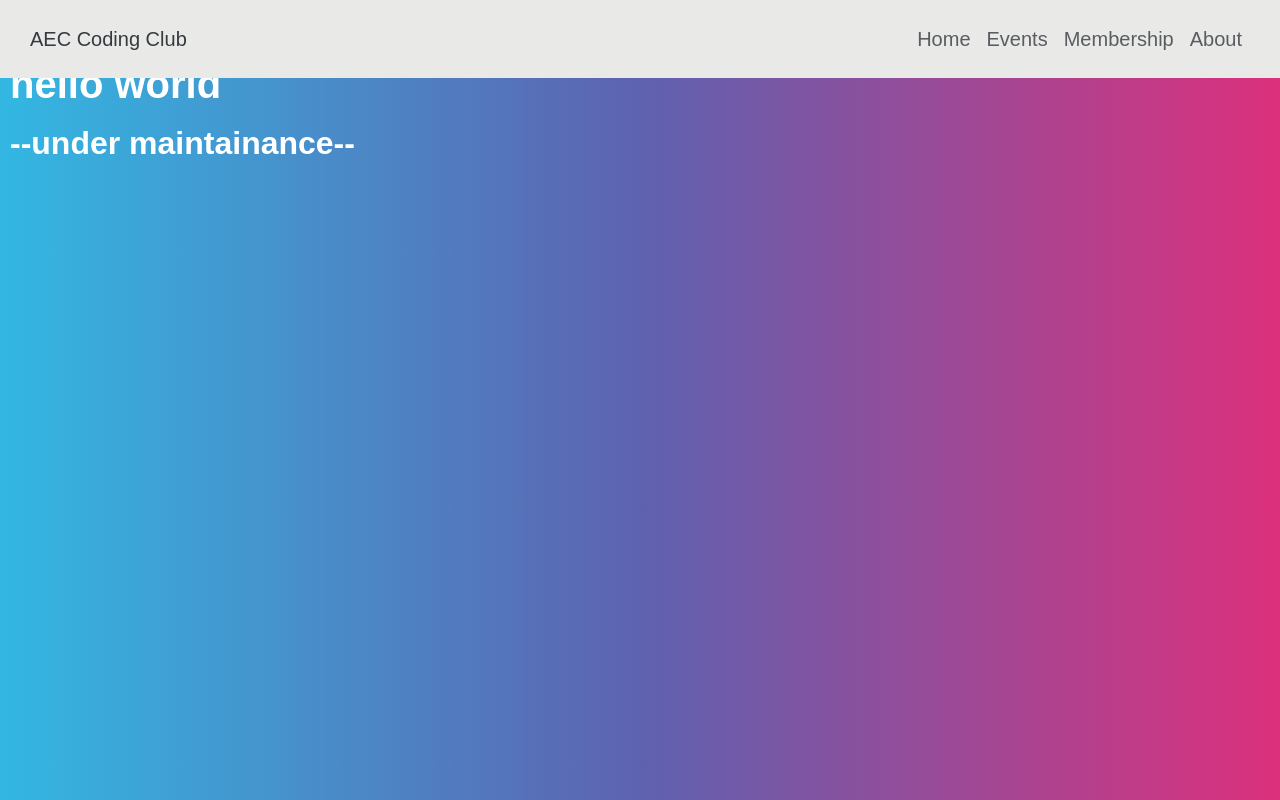
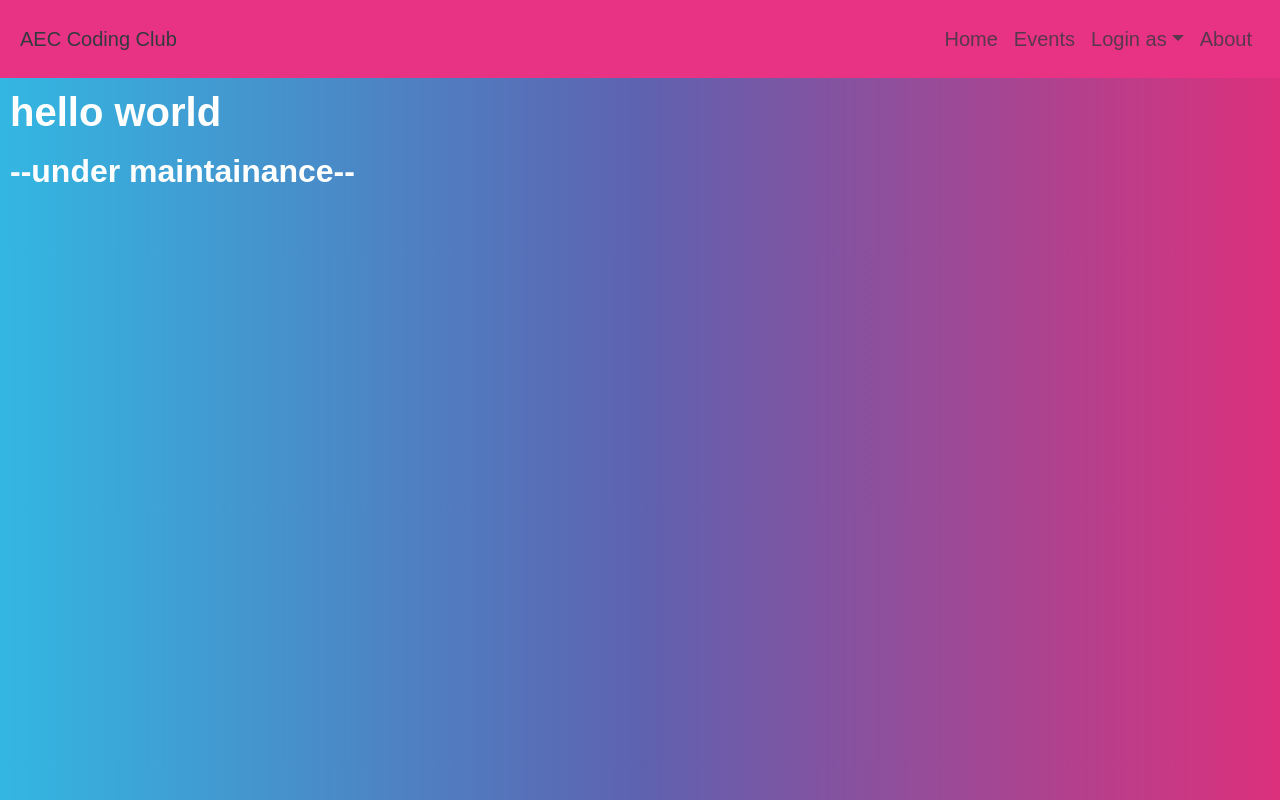
Before and after one commit to aec-coding-club/old-website, a React (Create React App) app in the folder frontend/: page / in a window 1280 px wide. Shown: the top 800 px of the page. Built offline with nearby package versions, Linux system fonts and the light colour scheme.

Commit message:
login dropdown

```diff
--- a/frontend/src/components/Header.js
+++ b/frontend/src/components/Header.js
@@ -6,9 +6,9 @@ const Header = () => {
 	const navigate = useNavigate();
 	return (
 		<div className="Header">
-			<Navbar bg="light" expand="lg" fixed="top">
+			<Navbar bg="primary" expand="lg">
 				<Navbar.Brand
-					style={{ marginLeft: "30px" }}
+					style={{ marginLeft: "20px" }}
 					onClick={() => navigate("/")}
 					className="navbrand"
 				>
@@ -16,37 +16,25 @@ const Header = () => {
 				</Navbar.Brand>
 				<Navbar.Toggle
 					aria-controls="basic-navbar-nav"
-					style={{ marginRight: "30px" }}
+					style={{ marginRight: "20px" }}
 				/>
 				<Navbar.Collapse
 					id="basic-navbar-nav"
-					style={{ marginLeft: "30px" }}
+					style={{ marginLeft: "20px" }}
 				>
 					<Nav
 						className="ms-auto"
-						style={{
-							fontSize: "20px",
-							marginRight: "30px",
-						}}
+						style={{ marginRight: "20px", fontSize: "20px" }}
 					>
 						<Nav.Link onClick={() => navigate("/")}>Home</Nav.Link>
-
-						<Nav.Link onClick={() => navigate("/events")}>
+						<Nav.Link onClick={() => navigate("/")}>
 							Events
 						</Nav.Link>
-
-						<Nav.Link onClick={() => navigate("/members")}>
-							Membership
-						</Nav.Link>
-
-						<Nav.Link onClick={() => navigate("/about")}>
-							About
-						</Nav.Link>
-						{/* <NavDropdown title="Dropdown" id="basic-nav-dropdown">
-							<NavDropdown.Item href="#action/3.1">
-								Action
-							</NavDropdown.Item>
-						</NavDropdown> */}
+						<NavDropdown title="Login as" id="basic-nav-dropdown">
+							<NavDropdown.Item>Member</NavDropdown.Item>
+							<NavDropdown.Item>Coordinator</NavDropdown.Item>
+						</NavDropdown>
+						<Nav.Link onClick={() => navigate("/")}>About</Nav.Link>
 					</Nav>
 				</Navbar.Collapse>
 			</Navbar>
--- a/frontend/src/styles/App.css
+++ b/frontend/src/styles/App.css
@@ -4,5 +4,4 @@
 .MainBody {
 	padding: 10px;
 	min-height: 180vh;
-	padding-top: 60px;
 }
```
Also changed, not shown: 1 other file (tests, documents, lock files or other folders).
